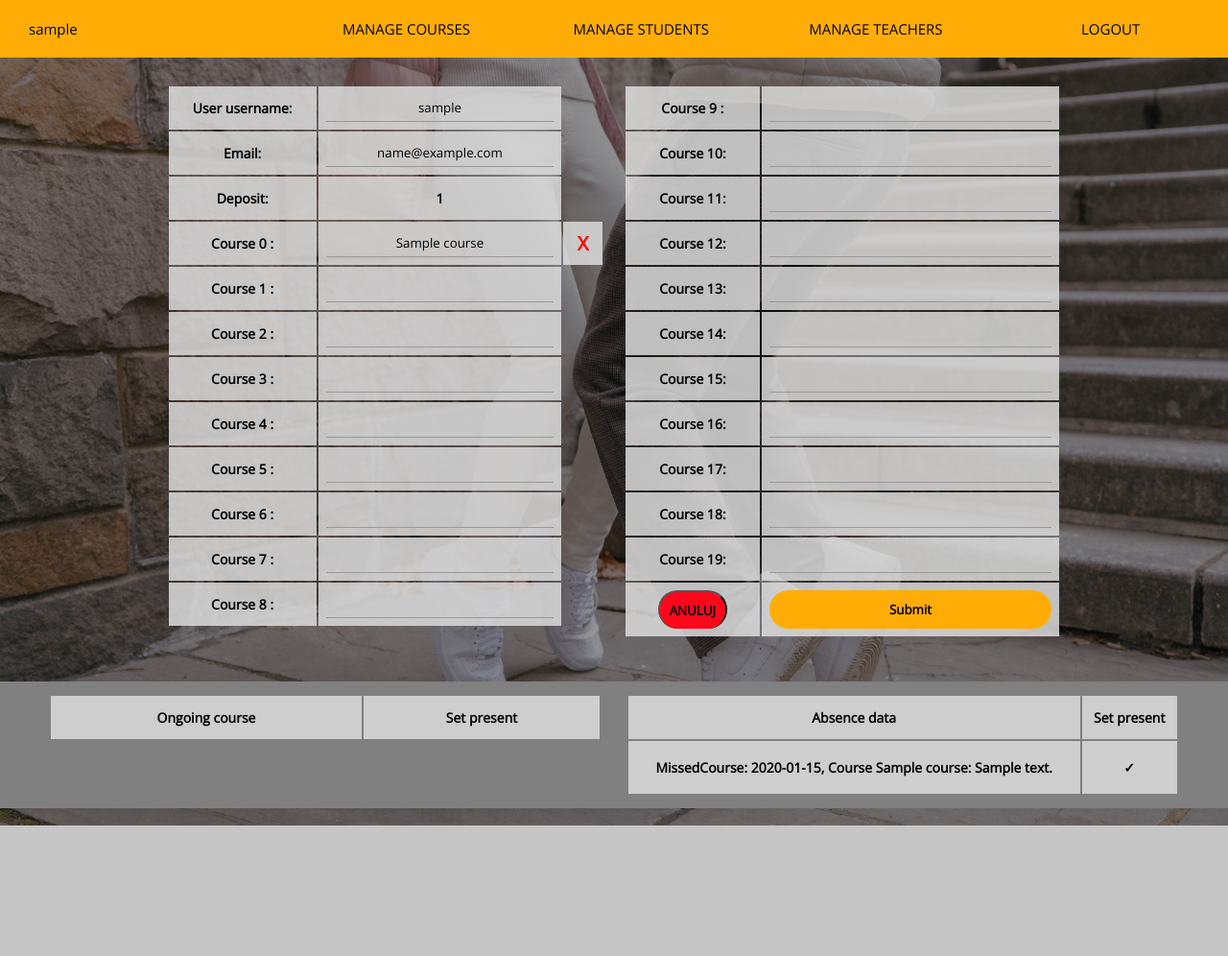
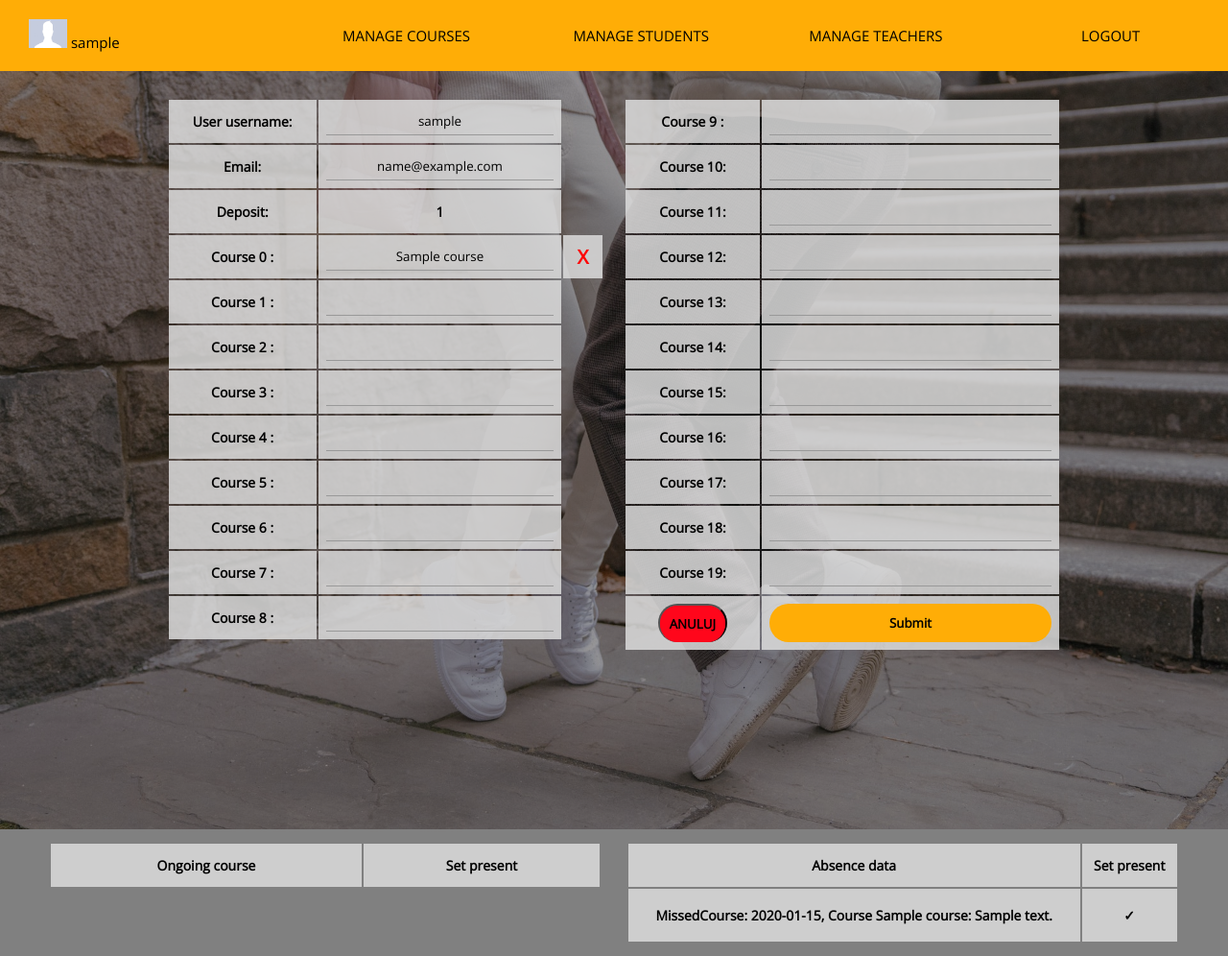
Before and after one commit to MBocian96/ITAPP_ODD_WED0730_dance_school_manager, a Django app: page /employee/edit_student/1/ in a window 1280 px wide. Shown: the whole page at 96% size. Before the commit the page ends 860 px from the top, so only its background shows below. Run offline with Django 3.2, Linux system fonts and the light colour scheme; a user stored in the database is signed in; tables that the repository leaves empty hold one stand-in row (values such as "Sample post"); lists and menus that the app fills with data are empty.

Commit message:
Frontend- modification

```diff
--- a/dance_school_manager/static/styles.css
+++ b/dance_school_manager/static/styles.css
@@ -65,7 +65,7 @@ nav{
     background-size: cover;
     display: block;
     position: absolute;
-    margin-top: 650px;
+    margin-top: 790px;
 }
 
 .home_h1{
@@ -354,3 +354,8 @@ button a{
 .table_mc2 td a:hover{
     background-color: rgba(220, 220, 220, 0.2);
 }
+
+img{
+    height: 30px;
+    width: 40px;
+}
--- a/dance_school_manager/templates/profiles/employee/base_generic.html
+++ b/dance_school_manager/templates/profiles/employee/base_generic.html
@@ -11,6 +11,7 @@
         {% load static %}
         <nav>
             <div class="username">
+                <img src="../../../static/images/profile.jpg">
                 {{ username }}
             </div>
             <button class="submit-btn" onclick="location.href = '{{ manage_courses }}'" type="button">MANAGE COURSES
--- a/dance_school_manager/templates/registration/login.html
+++ b/dance_school_manager/templates/registration/login.html
@@ -12,6 +12,7 @@
       <input class="input-field" type="password" name="password" autocomplete="current-password" required="" placeholder="Password">
       <button type="submit" class="submit-btn">Log in</button>
       <p><a href="{% url 'password_reset' %}">Lost password?</a></p>
+
       <input type="hidden" name="next" value="{{ next }}" />
   </form>
     {% if form.errors %}
```
Also changed, not shown: dance_school_manager/authentication_module/migrations/0001_initial.py, dance_school_manager/authentication_module/migrations/0002_missedcourse_is_deposit_substractred.py (deleted), dance_school_manager/authentication_module/migrations/0003_auto_20210614_0143.py (deleted), dance_school_manager/courses_module/migrations/0001_initial.py, dance_school_manager/teacher_module/migrations/0001_initial.py.
